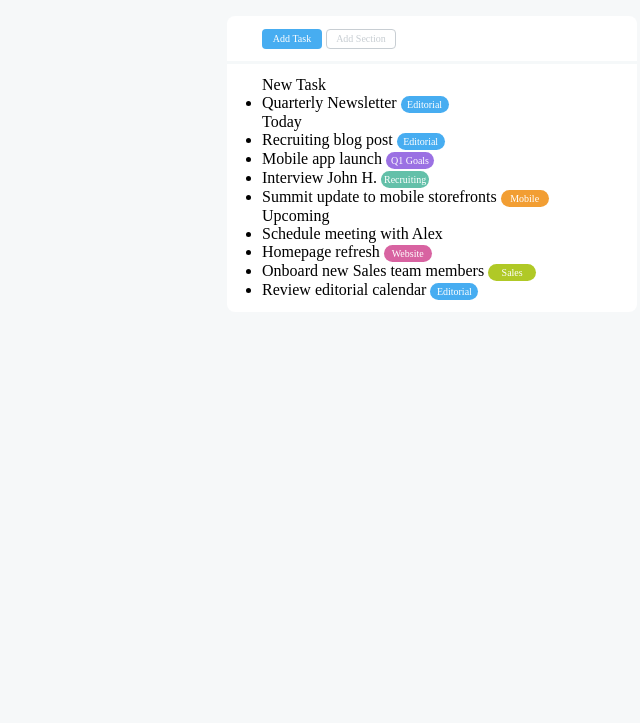
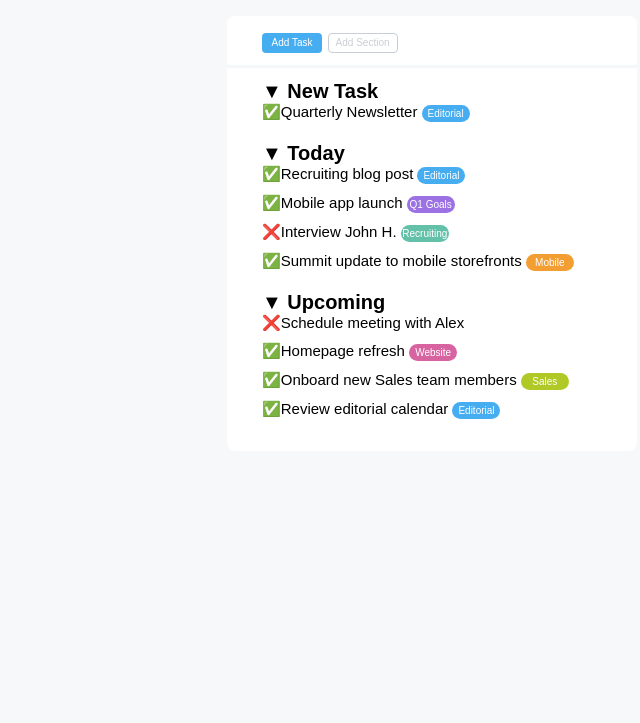
Before and after one commit to DavideGila/html-css-toboolist, a plain HTML site: page index.html in a window 1280 px wide. Shown: the part 77-800 px from the top of the page, without its empty margins (0-640 px from the left). Drawn offline with Linux system fonts and the light colour scheme.

Commit message:
added symbols to html and ajusted css

```diff
--- a/css/style.css
+++ b/css/style.css
@@ -2,6 +2,9 @@
     margin:0;
     padding: 0;
     box-sizing: border-box;
+    list-style: none;
+    font-size: 20px;
+    font-family: Arial, Helvetica, sans-serif;
 }
 
 /* colors */
@@ -45,6 +48,10 @@ header {
     display: flex;
     align-items: center;
     padding: 7px 11px;
+}
+
+h1 {
+    font-size: 40px;
 }
 
 
@@ -99,3 +106,12 @@ main {
     color: white;
     font-size: 10px;
 }
+
+.tasks {
+    margin-bottom: 20px;
+}
+
+li {
+    font-size: 15px;
+    margin-bottom: 10px;
+}
--- a/index.html
+++ b/index.html
@@ -27,11 +27,12 @@
                 </span>
             </div>
         </div>
+
         <div class="elenco">
-            <div>
-                New Task
+            <div class="tasks">
+                &#9660; <strong>New Task</strong>
                 <ul>
-                    <li>Quarterly Newsletter
+                    <li>&#9989;Quarterly Newsletter
                         <span class="bg-lightblue special-button-elenco">
                             Editorial
                         </span>
@@ -39,25 +40,25 @@
                 </ul>
             </div>
 
-            <div>
-                Today
+            <div class="tasks">
+                &#9660; <strong>Today</strong>
                 <ul>
-                    <li>Recruiting blog post
+                    <li>&#9989;Recruiting blog post
                         <span class="bg-lightblue special-button-elenco">
                             Editorial
                         </span>
                     </li>
-                    <li>Mobile app launch
+                    <li>&#9989;Mobile app launch
                         <span class="bg-purple special-button-elenco">
                             Q1 Goals
                         </span>
                     </li>
-                    <li>Interview John H.
+                    <li>&#10060;Interview John H.
                         <span class="bg-lightgreen special-button-elenco">
                             Recruiting
                         </span>
                     </li>
-                    <li>Summit update to mobile storefronts
+                    <li>&#9989;Summit update to mobile storefronts
                         <span class="bg-orange special-button-elenco">
                             Mobile
                         </span>
@@ -65,21 +66,21 @@
                 </ul>
             </div>
 
-            <div>
-                Upcoming
+            <div class="tasks">
+                &#9660; <strong>Upcoming</strong>
                 <ul>
-                    <li>Schedule meeting with Alex</li>
-                    <li>Homepage refresh
+                    <li>&#10060;Schedule meeting with Alex</li>
+                    <li>&#9989;Homepage refresh
                         <span class="bg-pink special-button-elenco">
                             Website
                         </span>
                     </li>
-                    <li>Onboard new Sales team members
+                    <li>&#9989;Onboard new Sales team members
                         <span class="bg-peagreen special-button-elenco">
                             Sales
                         </span>
                     </li>
-                    <li>Review editorial calendar
+                    <li>&#9989;Review editorial calendar
                         <span class="bg-lightblue special-button-elenco">
                             Editorial
                         </span>
```
